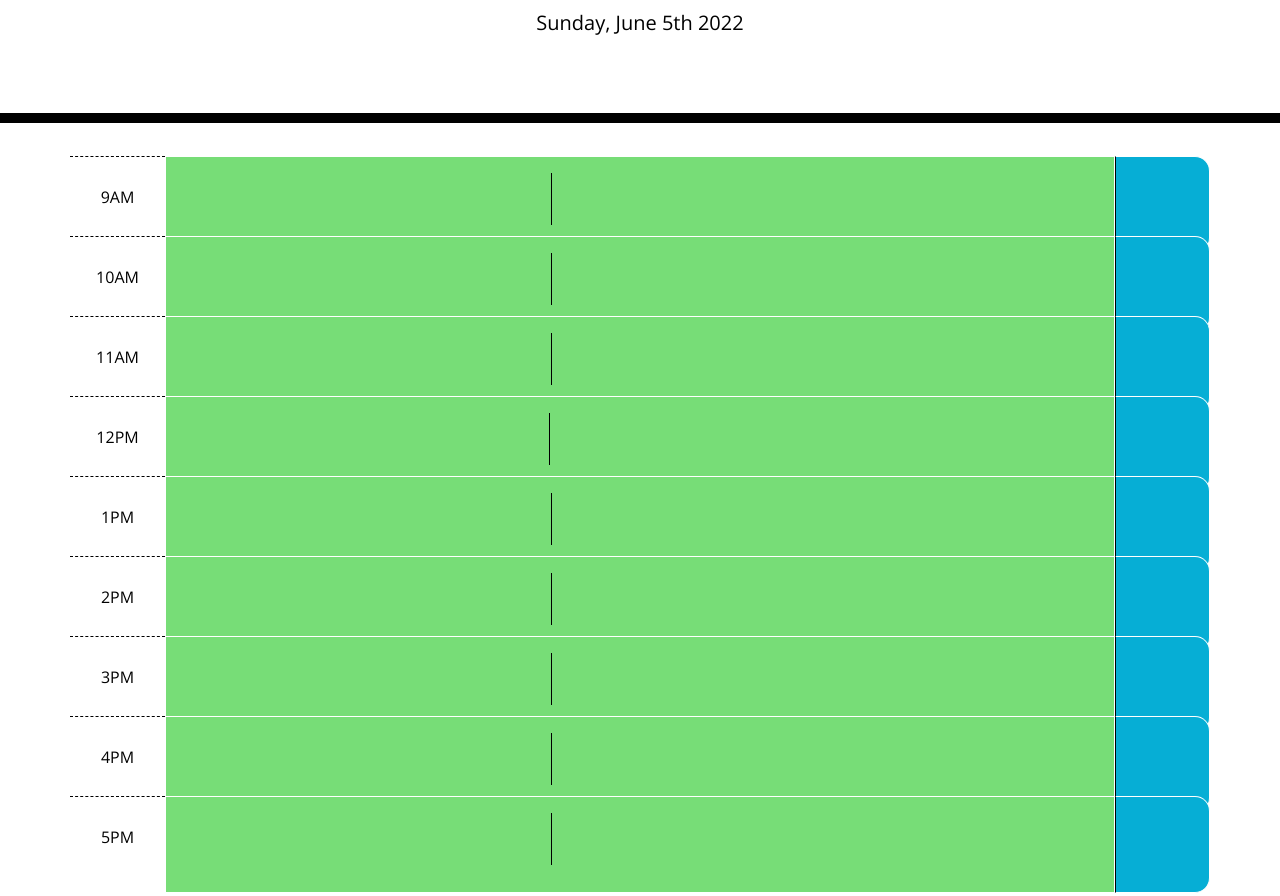
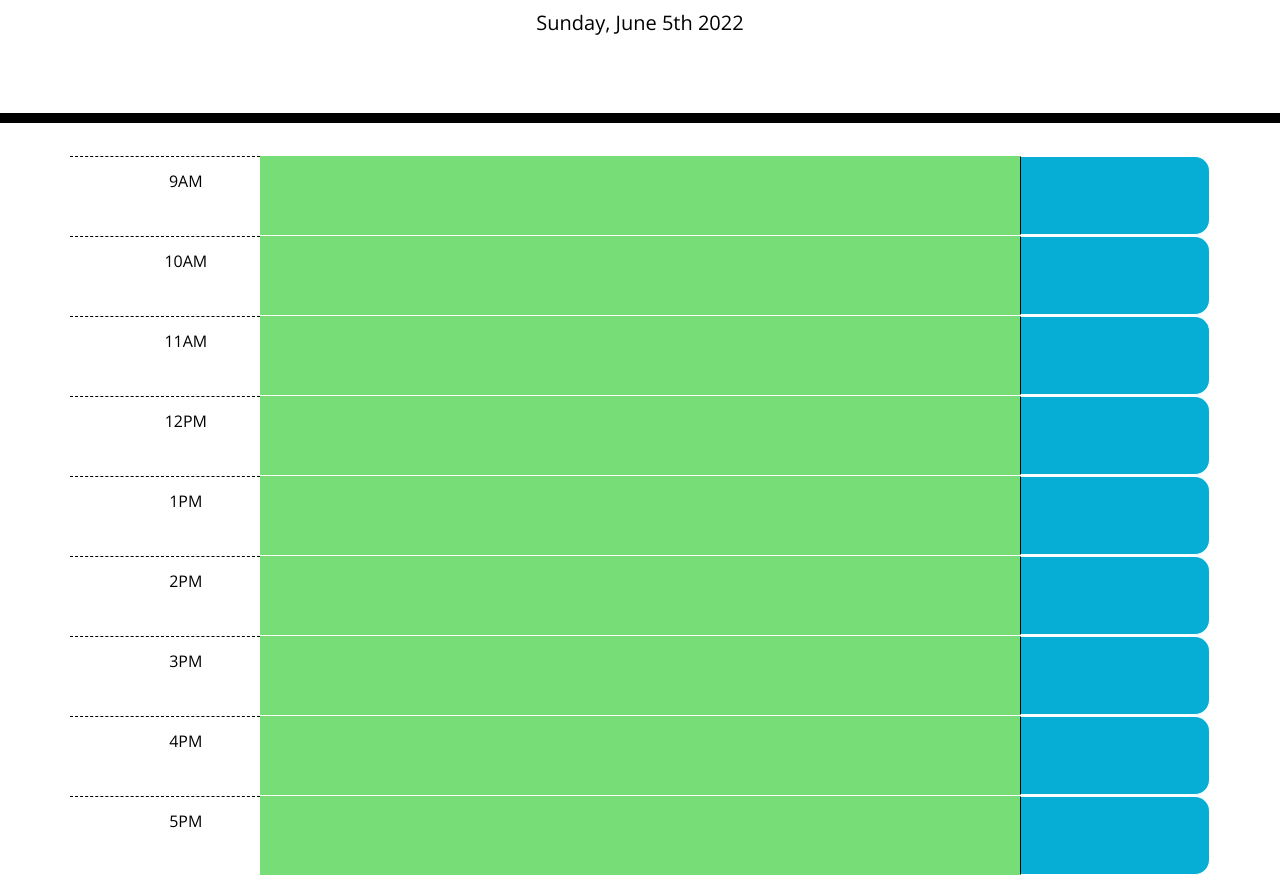
Before and after one commit to katiebutler37/work-day-scheduler, a plain HTML site: page index.html in a window 1280 px wide. Shown: the part 181-1077 px from the top of the page. After the commit the page ends 1056 px from the top, so only its background shows below. Drawn offline with nearby package versions, Linux system fonts and the light colour scheme.

Commit message:
trying to get rid of for loop and target the timeblocks by id or spantext instead

```diff
--- a/assets/css/style.css
+++ b/assets/css/style.css
@@ -4,7 +4,7 @@ body {
   line-height: 1;
 }
 
-textarea{
+textarea {
   background: transparent;
   border: none;
   resize: none;
@@ -23,7 +23,6 @@ textarea{
 
 .description{
   white-space: pre-wrap;
-  border: 1px solid white;
 }
 
 .time-block{
@@ -34,7 +33,7 @@ textarea{
 .row {
   white-space: pre-wrap;
   height: 80px;
-  border-top: 1px solid white;;
+  border-top: 1px solid white;
 }
 
 .hour {
--- a/assets/js/script.js
+++ b/assets/js/script.js
@@ -4,17 +4,21 @@ var currentDay = moment().format("dddd, MMMM Do YYYY");
 $("#currentDay").html(currentDay);
 
 //current hour in 24 hr time format
-var currentHour = moment().format("H");
+//var currentHour = moment().format("H");
+var currentHour = "12";
 console.log(currentHour);
 
-var timeblockArray = [];
-timeblockArray = document.querySelectorAll(".time-block");
-//console.log(timeblockArray[3]);
+// var timeblockArray = [];
+// document.querySelectorAll(".time-block").(timeblockArray);
 
-var checkHour = function() {
-    for (i = 0; i < timeblockArray.length; i++) {
-        var hour = i + 9;
-        console.log(timeblockArray[1]);
+var checkHour = function(timeEl) {
+    // for (i = 0; i < timeblockArray.length; i++) {
+        // var hour = i + 9;
+
+         // get date from task element
+  var hour = $(timeEl).find("span").text().trim();
+  // ensure it worked
+  console.log(hour);
 
     // remove any old classes from element
     $(".description").removeClass("past present future");
@@ -30,8 +34,6 @@ var checkHour = function() {
             $(".description").addClass("past");
         };
     };
-};
-
 checkHour();
 
 //then use setInterval to call checkHour function every few minutes to update
--- a/index.html
+++ b/index.html
@@ -31,101 +31,92 @@
     <div class="container">
       <!-- Timeblocks go here -->
       <!-- 9am -->
-      <div class="row time-block">
-        <div class="col-1 hour">
-          <p>9AM</p>
+      <div class="row time-block" id="9">
+        <div class="col-2 hour">
+          9AM<span class="hide">9</span>
         </div>
-        <div class="col-10 description">
-          <textarea></textarea>
+        <div class="col-8 description">
         </div>
-        <button class="col-1 saveBtn">
+        <button class="col-2 saveBtn">
         </button>
       </div>
       <!-- 10am -->
-      <div class="row time-block">
-        <div class="col-1 hour">
-          <p>10AM</p>
+      <div class="row time-block" id="10">
+        <div class="col-2 hour">
+          10AM<span class="hide">10</span>
         </div>
-        <div class="col-10 description">
-          <textarea></textarea>
+        <div class="col-8 description">
         </div>
-        <button class="col-1 saveBtn">
+        <button class="col-2 saveBtn">
         </button>
       </div>
       <!-- 11am -->
-      <div class="row time-block">
-        <div class="col-1 hour">
-          <p>11AM</p>
+      <div class="row time-block" id="11">
+        <div class="col-2 hour">
+          11AM<span class="hide">11</span>
         </div>
-        <div class="col-10 description">
-          <textarea></textarea>
+        <div class="col-8 description">
         </div>
-        <button class="col-1 saveBtn">
+        <button class="col-2 saveBtn">
         </button>
       </div>
       <!-- 12PM -->
-      <div class="row time-block">
-        <div class="col-1 hour">
-          <p>12PM</p>
+      <div class="row time-block" id="12">
+        <div class="col-2 hour">
+          12PM<span class="hide">12</span>
         </div>
-        <div class="col-10 description">
-          <textarea></textarea>
+        <div class="col-8 description">
         </div>
-        <button class="col-1 saveBtn">
+        <button class="col-2 saveBtn">
         </button>
       </div>
       <!-- 1PM -->
-      <div class="row time-block">
-        <div class="col-1 hour">
-          <p>1PM</p>
+      <div class="row time-block" id="13">
+        <div class="col-2 hour">
+          1PM<span class="hide">13</span>
         </div>
-        <div class="col-10 description">
-          <textarea></textarea>
+        <div class="col-8 description">
         </div>
-        <button class="col-1 saveBtn">
+        <button class="col-2 saveBtn">
         </button>
       <!-- 2PM -->
-      </div><div class="row time-block">
-        <div class="col-1 hour">
-          <p>2PM</p>
+      </div><div class="row time-block" id="14">
+        <div class="col-2 hour">
+          2PM<span class="hide">14</span>
         </div>
-        <div class="col-10 description">
-          <textarea></textarea>
+        <div class="col-8 description">
         </div>
-        <button class="col-1 saveBtn">
+        <button class="col-2 saveBtn">
         </button>
       </div>
       <!-- 3PM -->
-      <div class="row time-block">
-        <div class="col-1 hour">
-          <p>3PM</p>
+      <div class="row time-block" id="15">
+        <div class="col-2 hour">
+          3PM<span class="hide">15</span>
         </div>
-        <div class="col-10 description">
-          <textarea></textarea>
+        <div class="col-8 description">
         </div>
-        <button class="col-1 saveBtn">
+        <button class="col-2 saveBtn">
         </button>
       </div>
       <!-- 4PM -->
-      <div class="row time-block">
-        <div class="col-1 hour">
-          <p>4PM</p>
+      <div class="row time-block" id="16">
+        <div class="col-2 hour">
+          4PM<span class="hide">16</span>
         </div>
-        <div class="col-10 description">
-          <textarea></textarea>
+        <div class="col-8 description">
         </div>
-        <button class="col-1 saveBtn">
+        <button class="col-2 saveBtn">
         </button>
       </div>
       <!-- 5pm -->
-      <div class="row time-block">
-        <div class="col-1 hour">
-          <p>5PM</p>
+      <div class="row time-block" id="17">
+        <div class="col-2 hour">
+          5PM<span class="hide">17</span>
         </div>
-        <div class="col-10 description">
-          <textarea></textarea>
+        <div class="col-8 description">
         </div>
-        <button class="col-1 saveBtn">
+        <button class="col-2 saveBtn">
         </button>
       </div>
     </div>
```
